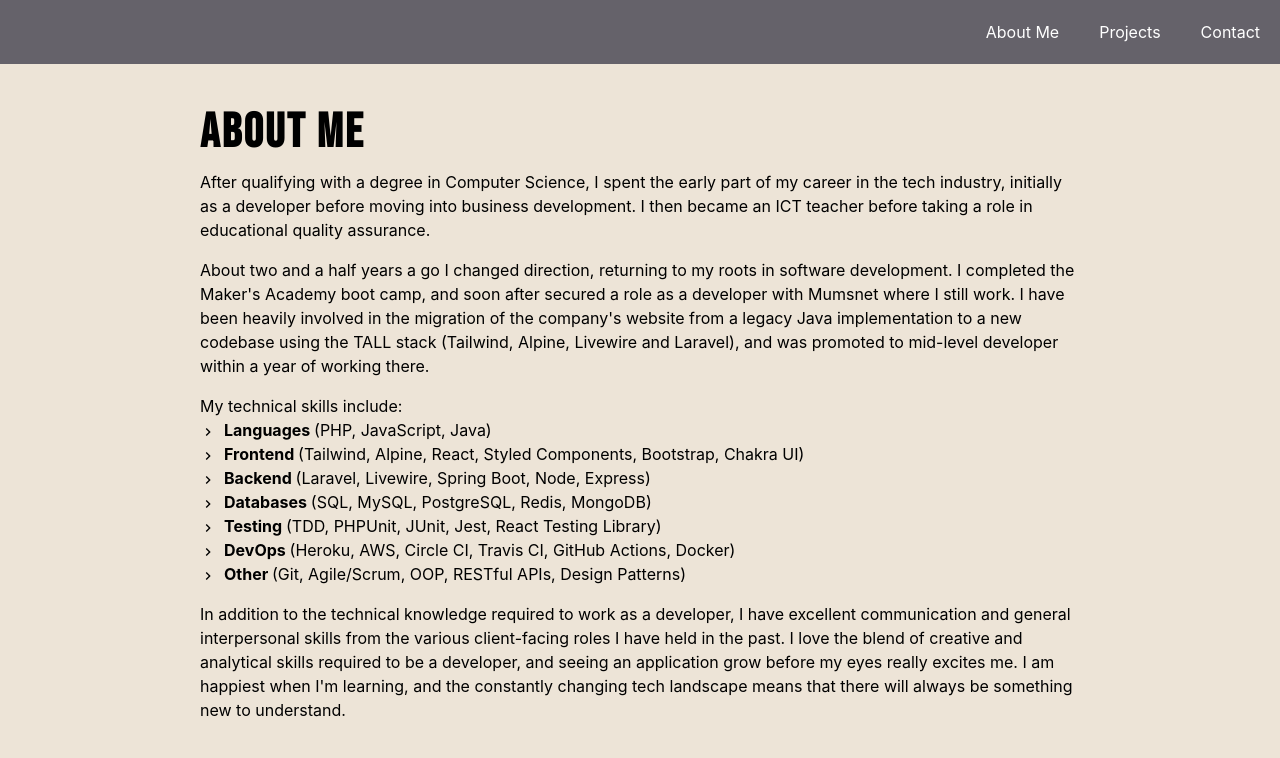
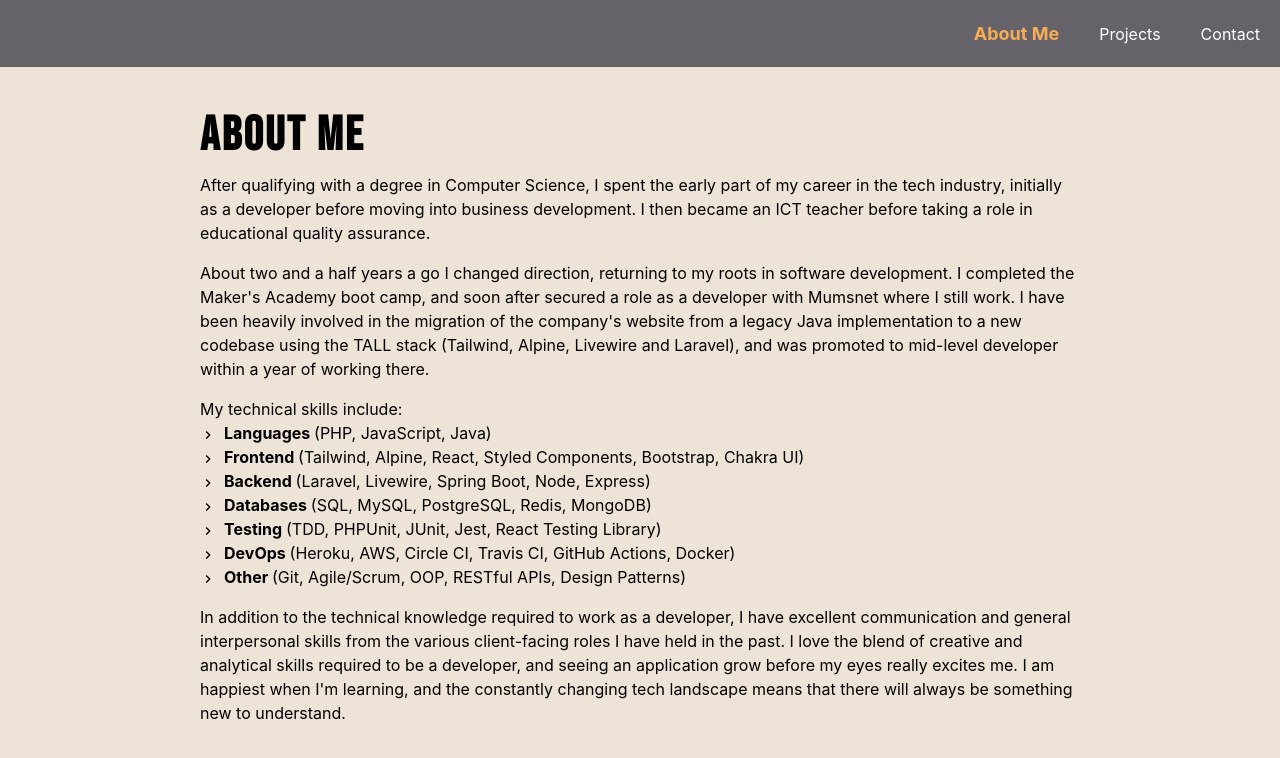
Before and after one commit to PhilipVigus/portfolio2, a React (Create React App) app: page /about in a window 1280 px wide. Shown: the top 758 px of the page. Built offline with nearby package versions, Linux system fonts and the light colour scheme.

Commit message:
Add active link styling

```diff
--- /dev/null
+++ b/src/components/header/Link.jsx
@@ -0,0 +1,20 @@
+import { Link as UiLink } from '@chakra-ui/react';
+import { Link, useLocation } from 'react-router-dom';
+import PropTypes from 'prop-types';
+
+function HeaderLink({ children, path }) {
+  const isActiveLink = useLocation().pathname === path;
+
+  return (
+    <UiLink as={Link} to={path} variant={isActiveLink ? 'active' : 'inactive'}>
+      {children}
+    </UiLink>
+  );
+}
+
+HeaderLink.propTypes = {
+  children: PropTypes.node.isRequired,
+  path: PropTypes.string.isRequired
+};
+
+export default HeaderLink;
--- a/src/components/header/Links.jsx
+++ b/src/components/header/Links.jsx
@@ -1,18 +1,11 @@
-import { Link as UiLink } from '@chakra-ui/react';
-import { Link } from 'react-router-dom';
+import HeaderLink from './Link';
 
 function Links() {
   return (
     <>
-      <UiLink as={Link} to="/about">
-        About Me
-      </UiLink>
-      <UiLink as={Link} to="/projects">
-        Projects
-      </UiLink>
-      <UiLink as={Link} to="/contact">
-        Contact
-      </UiLink>
+      <HeaderLink path="/about">About Me</HeaderLink>
+      <HeaderLink path="/projects">Projects</HeaderLink>
+      <HeaderLink path="/contact">Contact</HeaderLink>
     </>
   );
 }
--- a/src/components/theme/mainTheme.jsx
+++ b/src/components/theme/mainTheme.jsx
@@ -25,6 +25,18 @@ const mainTheme = extendTheme({
           letterSpacing: 'wider'
         }
       }
+    },
+    Link: {
+      variants: {
+        active: {
+          fontWeight: 'bold',
+          fontSize: 'lg',
+          color: 'orange.300'
+        },
+        inactive: {
+          color: 'white'
+        }
+      }
     }
   }
 });
```
Also changed, not shown: 1 other file (tests, documents, lock files or other folders).
